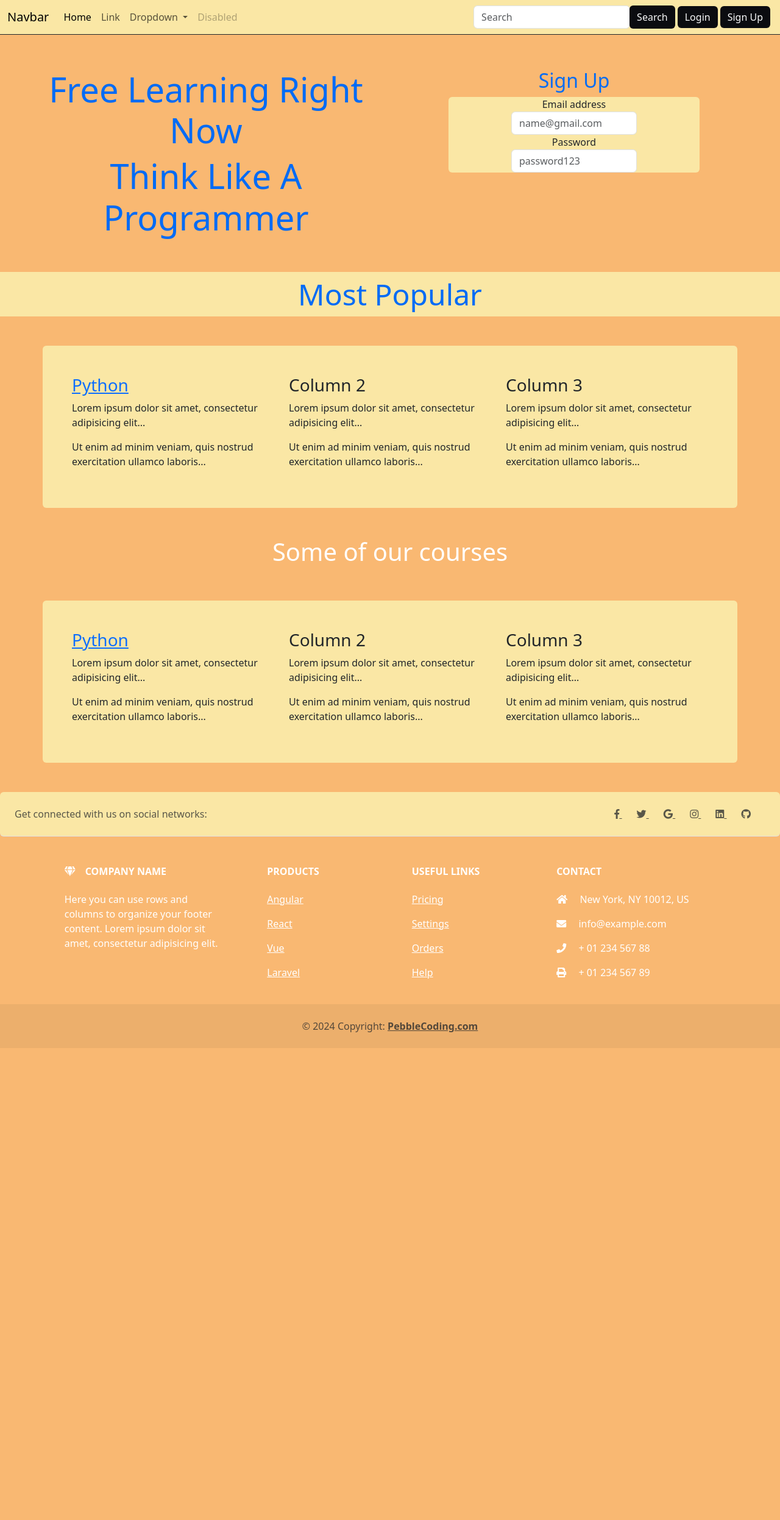
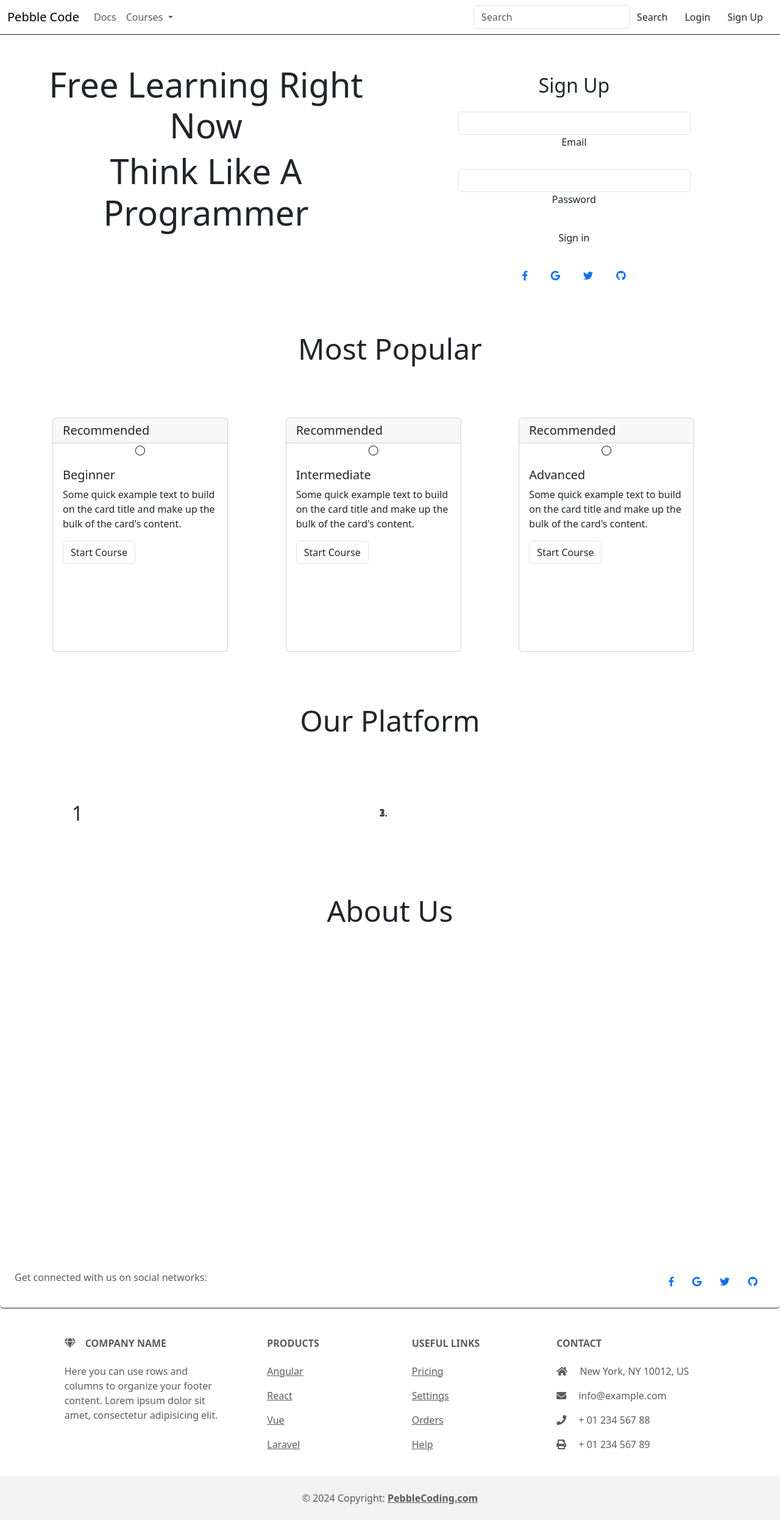
Before and after one commit to RohanKamat14/pebblecode, a Django app: page / in a window 1280 px wide. Shown: the whole page at 61% size. Before the commit the page ends 1719 px from the top, so only its background shows below. Run offline with Django 5.2, Linux system fonts and the light colour scheme; some libraries are stand-ins or nearby versions.

Commit message:
Update index.html

```diff
--- a/mysite/home/templates/index.html
+++ b/mysite/home/templates/index.html
@@ -5,94 +5,117 @@
 <head>
   <link href="https://cdn.jsdelivr.net/npm/bootstrap@5.3.3/dist/css/bootstrap.min.css" rel="stylesheet">
   <script src="https://cdn.jsdelivr.net/npm/bootstrap@5.3.3/dist/js/bootstrap.bundle.min.js"></script>
-  <link rel="stylesheet" href="{% static 'index.css' %}">
+  <link rel="stylesheet" href="{% static 'css/index.css' %}">
 
   <link rel="stylesheet" href="https://use.fontawesome.com/releases/v5.0.8/css/all.css">
+  <link rel="stylesheet" href="https://cdn.jsdelivr.net/npm/bootstrap-icons@1.11.3/font/bootstrap-icons.min.css">
   <meta charset="utf-8">
   <meta name="viewport" content="width=device-width, initial-scale=1, shrink-to-fit=no">
 </head>
-<body style="background-color: #F9B872">
+
+<body>
   <!--Navbar-->
-  <nav style="background-color: #FAE7A5" class="navbar navbar-expand-lg sticky-top border-bottom border-dark">
+  <nav class="navbar navbar-expand-lg sticky-top border-bottom border-dark">
 
     <div class="container-fluid">
-      <a class="navbar-brand" href="#">Navbar</a>
-      <button class="navbar-toggler" type="button" data-bs-toggle="collapse" data-bs-target="#navbarSupportedContent" aria-controls="navbarSupportedContent" aria-expanded="false" aria-label="Toggle navigation">
+      <a class="navbar-brand" href=" ">Pebble Code</a>
+      <button class="navbar-toggler" type="button" data-bs-toggle="collapse" data-bs-target="#navbarSupportedContent"
+        aria-controls="navbarSupportedContent" aria-expanded="false" aria-label="Toggle navigation">
         <span class="navbar-toggler-icon"></span>
       </button>
       <div class="collapse navbar-collapse" id="navbarSupportedContent">
         <ul class="navbar-nav me-auto mb-2 mb-lg-0">
           <li class="nav-item">
-            <a class="nav-link active" aria-current="page" href="#">Home</a>
-          </li>
-          <li class="nav-item">
-            <a class="nav-link" href="#">Link</a>
+            <a class="nav-link light-text" href="#">Docs</a>
           </li>
           <li class="nav-item dropdown">
-            <a class="nav-link dropdown-toggle" href="#" id="navbarDropdown" role="button" data-bs-toggle="dropdown" aria-expanded="false">
-              Dropdown
+            <a class="nav-link dropdown-toggle light-text" href="#" id="navbarDropdown"
+              role="button" data-bs-toggle="dropdown" aria-expanded="false">
+              Courses
             </a>
             <ul class="dropdown-menu" aria-labelledby="navbarDropdown">
-              <li><a class="dropdown-item" href="#">Action</a></li>
-              <li><a class="dropdown-item" href="#">Another action</a></li>
-              <li><hr class="dropdown-divider"></li>
-              <li><a class="dropdown-item" href="#">Something else here</a></li>
+              <li><a class="dropdown-item" href="courses">Courses</a></li>
+              <li>
+                <hr class="dropdown-divider">
+              </li>
+              <li><a class="dropdown-item" href="#">Beginner</a></li>
+              <li><a class="dropdown-item" href="#">Intermediate</a></li>
+              <li><a class="dropdown-item" href="#">Advanced</a></li>
             </ul>
-          </li>
-          <li class="nav-item">
-            <a class="nav-link disabled" href="#" tabindex="-1" aria-disabled="true">Disabled</a>
           </li>
         </ul>
         <form class="d-flex input-group w-auto">
-          <input
-            type="search"
-            class="form-control rounded"
-            placeholder="Search"
-            aria-label="Search"
-            aria-describedby="search-addon"
-          />
-          <button class="btn btn-outline-light mr-1 border-0 me-1 rounded" type="submit" style="background-color: #0B0C10;" >Search</button>
+          <input type="search" class="form-control rounded" placeholder="Search" aria-label="Search"
+            aria-describedby="search-addon" />
+          <button class="btn light-text nav-btn mr-1 border-0 me-1 rounded" type="submit">Search</button>
         </form>
 
-        <button style="background-color: #0B0C10;" class="btn btn-outline-light my-2 my-sm-0 border-0 me-1" type="submit">Login</button>
-        <button class="btn btn-outline-light my-2 my-sm-0 border-0 me-1" type="submit" style="background-color: #0B0C10;">Sign Up</button>
+        <button class="btn light-text my-2 nav-btn my-sm-0 border-0 me-1"
+          type="submit">Login</button>
+        <button class="btn light-text my-2 nav-btn my-sm-0 border-0 me-1" type="submit"> Sign Up</button>
       </div>
 
     </div>
   </nav>
 
   <!-- Mission Statement -->
-  <div style="background-color: #F9B872;" class="container-fluid p-5 text-center">
-    <h1 class="fw-bold"></h1>
+  <div class="container-primary container-fluid p-5 text-center">
     <div class="jumbotron">
       <div class="modal-body row">
         <div class="col-md-6">
-          <h1 style="color: #006BF5;" class="display-4">Free Learning Right Now</h1>
-          <h1 style="color: #006BF5;" class="display-4">Think Like A Programmer</h1>
+          <h1 class="light-text display-4">Free Learning Right Now</h1>
+          <h1 class="light-text display-4">Think Like A Programmer</h1>
 
         </div>
         <!-- Sign Up-->
-        <div class="col-md-6 mx-0 px-5">
-          <h2 style="color: #006BF5;">
+        <div class="col-md-6 mx-0 px-5 rounded container-secondary">
+          <h2 class="p-3 light-text">
             Sign Up
           </h2>
-          <form style="background-color: #FAE7A5;" class="mx-5 rounded ">
-            <div class="form-group">
-              <label for="exampleFormControlInput1" class="mx-auto display-">Email address</label>
-              <input type="email" class="form-control w-50 mx-auto" id="exampleFormControlInput1" placeholder="name@gmail.com">
+
+          <!-- Pills content -->
+          <div class="tab-content">
+            <div class="tab-pane fade show active" id="pills-login" role="tabpanel" aria-labelledby="tab-login">
+              <form>
+
+                <!-- Email input -->
+                <div data-mdb-input-init class="form-outline mb-4">
+                  <input type="email" id="loginName" class="form-control mx-auto w-75" />
+                  <label class="form-label light-text" for="loginName" >Email</label>
                 </div>
-            <div class="form-group">
-              <label for="exampleFormControlInput2">Password</label>
-              <input type="email" class="form-control w-50 mx-auto " id="exampleFormControlInput1" placeholder="password123">
+
+                <!-- Password input -->
+                <div data-mdb-input-init class="form-outline mb-4">
+                  <input type="password" id="loginPassword" class="form-control mx-auto w-75" />
+                  <label class="form-label light-text" for="loginPassword">Password</label>
+                </div>
+
+                <!-- Submit button -->
+                <button type="submit" data-mdb-button-init data-mdb-ripple-init
+                  class="btn btn-block sign-up mb-4">Sign in</button>
+
+                  <div class="text-center mb-3">
+                    <button type="button" data-mdb-button-init data-mdb-ripple-init
+                      class="btn btn-link btn-floating mx-1">
+                      <i class="fab fa-facebook-f"></i>
+                    </button>
+
+                    <button type="button" data-mdb-button-init data-mdb-ripple-init
+                      class="btn btn-link btn-floating mx-1">
+                      <i class="fab fa-google"></i>
+                    </button>
+
+                    <button type="button" data-mdb-button-init data-mdb-ripple-init
+                      class="btn btn-link btn-floating mx-1">
+                      <i class="fab fa-twitter"></i>
+                    </button>
+
+                    <button type="button" data-mdb-button-init data-mdb-ripple-init
+                      class="btn btn-link btn-floating mx-1">
+                      <i class="fab fa-github"></i>
+                    </button>
                   </div>
               </form>
-            <div class="row">
-              <div class="col">
-              </div>
-              <div class="col">
-
-              </div>
-              <div class="col">
             </div>
           </div>
         </div>
@@ -103,88 +126,154 @@
   </div>
 
   <!-- Courses Offered Page -->
-    <h1 class="text-center p-2 display-5" style="color: #006BF5; background-color: #FAE7A5;">Most Popular</h1>
+  <h1 class="container-secondary light-text text-center p-2 display-5 rounded mx-auto "
+    >Most
+    Popular</h1>
 
-  <div class="container p-5 rounded mt-5" style="background-color: #FAE7A5">
+  <div class="container p-2 rounded mt-5"">
 
-    <div class="row">
-      <div class="col">
-          <h3 class="courses"><a href="courses"> Python </a></h3>
-          <p class="courses">Lorem ipsum dolor sit amet, consectetur adipisicing elit...</p>
-          <p>Ut enim ad minim veniam, quis nostrud exercitation ullamco laboris...</p>
+    <div class=" row">
+    <div class="col m-1 p-3 rounded ">
+      <div class="card" style="width: 18rem; height: 24rem;">
+        <div class="card-top">
+          <h5 class="card-header">Recommended</h5>
         </div>
-      <div class="col">
-          <h3>Column 2</h3>
-          <p>Lorem ipsum dolor sit amet, consectetur adipisicing elit...</p>
-          <p>Ut enim ad minim veniam, quis nostrud exercitation ullamco laboris...</p>
+        <div class="card-icon text-center">
+          <i class="bi bi-circle"></i>
         </div>
-      <div class="col">
-          <h3>Column 3</h3>
-          <p>Lorem ipsum dolor sit amet, consectetur adipisicing elit...</p>
-          <p>Ut enim ad minim veniam, quis nostrud exercitation ullamco laboris...</p>
+        <div class="card-body">
+          <h5 class="card-title">Beginner</h5>
+          <p class="card-text">Some quick example text to build on the card title and make up the bulk of the card's
+            content.</p>
+          <a href="#" class="btn border light-text stretched-link">Start Course</a>
         </div>
       </div>
     </div>
-  <!-- Courses Offered Page -->
-  <h1 class="text-center p-5" style="color: white;">Some of our courses</h1>
-  <div class="container p-5 rounded" style="background-color: #FAE7A5">
-
-    <div class="row">
-      <div class="col">
-          <h3 class="courses"><a href="courses"> Python </a></h3>
-          <p class="courses">Lorem ipsum dolor sit amet, consectetur adipisicing elit...</p>
-          <p>Ut enim ad minim veniam, quis nostrud exercitation ullamco laboris...</p>
+    <div class="col m-1 p-3 rounded">
+      <div class="card" style="width: 18rem; height: 24rem;">
+        <div class="card-top">
+          <h5 class="card-header">Recommended</h5>
         </div>
-      <div class="col">
-          <h3>Column 2</h3>
-          <p>Lorem ipsum dolor sit amet, consectetur adipisicing elit...</p>
-          <p>Ut enim ad minim veniam, quis nostrud exercitation ullamco laboris...</p>
+        <div class="card-icon text-center">
+          <i class="bi bi-circle"></i>
         </div>
-      <div class="col">
-          <h3>Column 3</h3>
-          <p>Lorem ipsum dolor sit amet, consectetur adipisicing elit...</p>
-          <p>Ut enim ad minim veniam, quis nostrud exercitation ullamco laboris...</p>
+        <div class="card-body">
+          <h5 class="card-title">Intermediate</h5>
+          <p class="card-text">Some quick example text to build on the card title and make up the bulk of the card's
+            content.</p>
+            <a href="#" class="btn border light-text stretched-link">Start Course</a>
+        </div>
+      </div>
+    </div>
+    <div class="col m-1 p-3 rounded">
+      <div class="card" style="width: 18rem; height: 24rem;">
+        <div class="card-top">
+          <h5 class="card-header">Recommended</h5>
+        </div>
+        <div class="card-icon text-center">
+          <i class="bi bi-circle"></i>
+        </div>
+        <div class="card-body">
+          <h5 class="card-title">Advanced</h5>
+          <p class="card-text">Some quick example text to build on the card title and make up the bulk of the card's
+            content.</p>
+            <a href="#" class="btn border light-text stretched-link">Start Course</a>
+        </div>
+      </div>
     </div>
     </div>
   </div>
 
+  <!-- Our Platform Page -->
+  <h1 class="text-center p-2 display-5 mx-auto mt-5 rounded"
+    style="color: var(--dark-text); background-color: var(--light-primary);"> Our Platform </h1>
+
+  <div class="container p-5 rounded mt-5" style="background-color: var(--light-primary)">
+
+    <div id="carouselExampleIndicators" class="carousel slide" data-ride="carousel">
+      <ol class="carousel-indicators">
+        <li data-target="#carouselExampleIndicators" data-slide-to="0" class="active"></li>
+        <li data-target="#carouselExampleIndicators" data-slide-to="1"></li>
+        <li data-target="#carouselExampleIndicators" data-slide-to="2"></li>
+      </ol>
+      <div class="carousel-inner">
+        <div class="carousel-item active">
+          <h2>1</h2>
+          <div class="carousel-caption d-none d-md-block">
+            <h5>...</h5>
+            <p>...</p>
+          </div>
+        </div>
+        <div class="carousel-item">
+          <h2>2</h2>
+        </div>
+        <div class="carousel-item">
+          <h2>3</h2>
+        </div>
+      </div>
+      <a class="carousel-control-prev" href="#carouselExampleIndicators" role="button" data-slide="prev">
+        <span class="carousel-control-prev-icon" aria-hidden="true"></span>
+        <span class="sr-only">Previous</span>
+      </a>
+      <a class="carousel-control-next" href="#carouselExampleIndicators" role="button" data-slide="next">
+        <span class="carousel-control-next-icon" aria-hidden="true"></span>
+        <span class="sr-only">Next</span>
+      </a>
+    </div>
+  </div>
+
+  <!-- About Us Page -->
+  <h1 class="text-center p-2 display-5 mx-auto mt-5 rounded"
+    style="color: var(--dark-text); background-color: var(--light-primary);"> About Us </h1>
+
+  <div class="container p-5 rounded mt-5 text-center" style="background-color: var(--light-primary)">
+    <h1 style="color: white;"> History </h1>
+    <p style="color: white;"> We started </p>
+  </div>
+
+  <div class="container p-5 rounded mt-5 text-center" style="background-color: var(--light-primary)">
+    <h1 style="color: white;"> Purpose</h1>
+    <p style="color: white;"> We made this webite to</p>
+  </div>
   <!-- Footer -->
   <footer class="text-center text-lg-start text-muted">
     <!-- Section: Social media -->
-  <section class="d-flex justify-content-center justify-content-lg-between p-4 border-bottom rounded mt-5" style="background-color: #FAE7A5;">
+    <section class="d-flex justify-content-center justify-content-lg-between p-4 border-bottom border-dark rounded mt-5"
+      style="background-color: var(--light-primary)">
       <!-- Left -->
-    <div class="me-5 d-none d-lg-block">
+      <div class="me-5 d-none d-lg-block light-text">
         <span>Get connected with us on social networks:</span>
       </div>
       <!-- Left -->
 
       <!-- Right -->
       <div>
-      <a href="" class="me-4 text-reset">
+        <button type="button" data-mdb-button-init data-mdb-ripple-init
+        class="btn btn-link btn-floating">
         <i class="fab fa-facebook-f"></i>
-      </a>
-      <a href="" class="me-4 text-reset">
+      </button>
+
+      <button type="button" data-mdb-button-init data-mdb-ripple-init
+        class="btn btn-link btn-floating">
+        <i class="fab fa-google"></i>
+      </button>
+
+      <button type="button" data-mdb-button-init data-mdb-ripple-init
+        class="btn btn-link btn-floating">
         <i class="fab fa-twitter"></i>
-      </a>
-      <a href="" class="me-4 text-reset">
-        <i class="fab fa-google"></i>
-      </a>
-      <a href="" class="me-4 text-reset">
-        <i class="fab fa-instagram"></i>
-      </a>
-      <a href="" class="me-4 text-reset">
-        <i class="fab fa-linkedin"></i>
-      </a>
-      <a href="" class="me-4 text-reset">
+      </button>
+
+      <button type="button" data-mdb-button-init data-mdb-ripple-init
+        class="btn btn-link btn-floating">
         <i class="fab fa-github"></i>
-      </a>
+      </button>
       </div>
       <!-- Right -->
     </section>
     <!-- Section: Social media -->
 
     <!-- Section: Links  -->
-  <section class="" style="color: white;">
+    <section class="" style="color: var(--light-text)">
       <div class="container text-center text-md-start mt-5">
         <!-- Grid row -->
         <div class="row mt-3">
@@ -270,10 +359,20 @@
     <!-- Copyright -->
   </footer>
   <!-- Footer -->
+
+
   <!--Javascript code for Bootstrap 5 functionality-->
-  <script src="https://code.jquery.com/jquery-3.2.1.slim.min.js" integrity="sha384-KJ3o2DKtIkvYIK3UENzmM7KCkRr/rE9/Qpg6aAZGJwFDMVNA/GpGFF93hXpG5KkN" crossorigin="anonymous"></script>
-  <script src="https://cdn.jsdelivr.net/npm/popper.js@1.12.9/dist/umd/popper.min.js" integrity="sha384-ApNbgh9B+Y1QKtv3Rn7W3mgPxhU9K/ScQsAP7hUibX39j7fakFPskvXusvfa0b4Q" crossorigin="anonymous"></script>
-  <script src="https://cdn.jsdelivr.net/npm/bootstrap@4.0.0/dist/js/bootstrap.min.js" integrity="sha384-JZR6Spejh4U02d8jOt6vLEHfe/JQGiRRSQQxSfFWpi1MquVdAyjUar5+76PVCmYl" crossorigin="anonymous"></script>
+  <script src="https://code.jquery.com/jquery-3.2.1.slim.min.js"
+    integrity="sha384-KJ3o2DKtIkvYIK3UENzmM7KCkRr/rE9/Qpg6aAZGJwFDMVNA/GpGFF93hXpG5KkN"
+    crossorigin="anonymous"></script>
+  <script src="https://cdn.jsdelivr.net/npm/popper.js@1.12.9/dist/umd/popper.min.js"
+    integrity="sha384-ApNbgh9B+Y1QKtv3Rn7W3mgPxhU9K/ScQsAP7hUibX39j7fakFPskvXusvfa0b4Q"
+    crossorigin="anonymous"></script>
+  <script src="https://cdn.jsdelivr.net/npm/bootstrap@4.0.0/dist/js/bootstrap.min.js"
+    integrity="sha384-JZR6Spejh4U02d8jOt6vLEHfe/JQGiRRSQQxSfFWpi1MquVdAyjUar5+76PVCmYl"
+    crossorigin="anonymous"></script>
+
+
 </body>
 
 </html>
```
Lines whose indentation alone changed are shown as unchanged.
